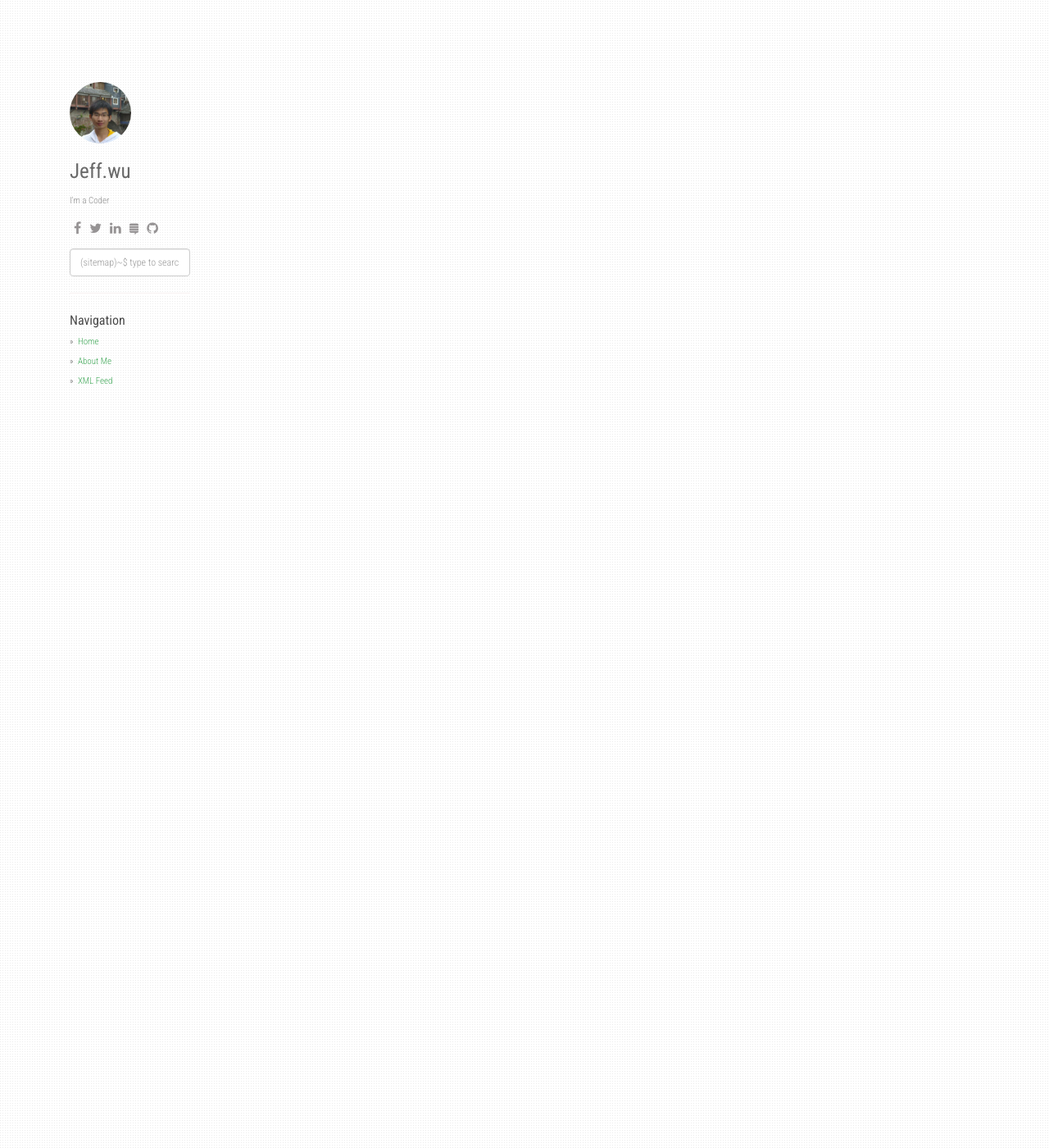
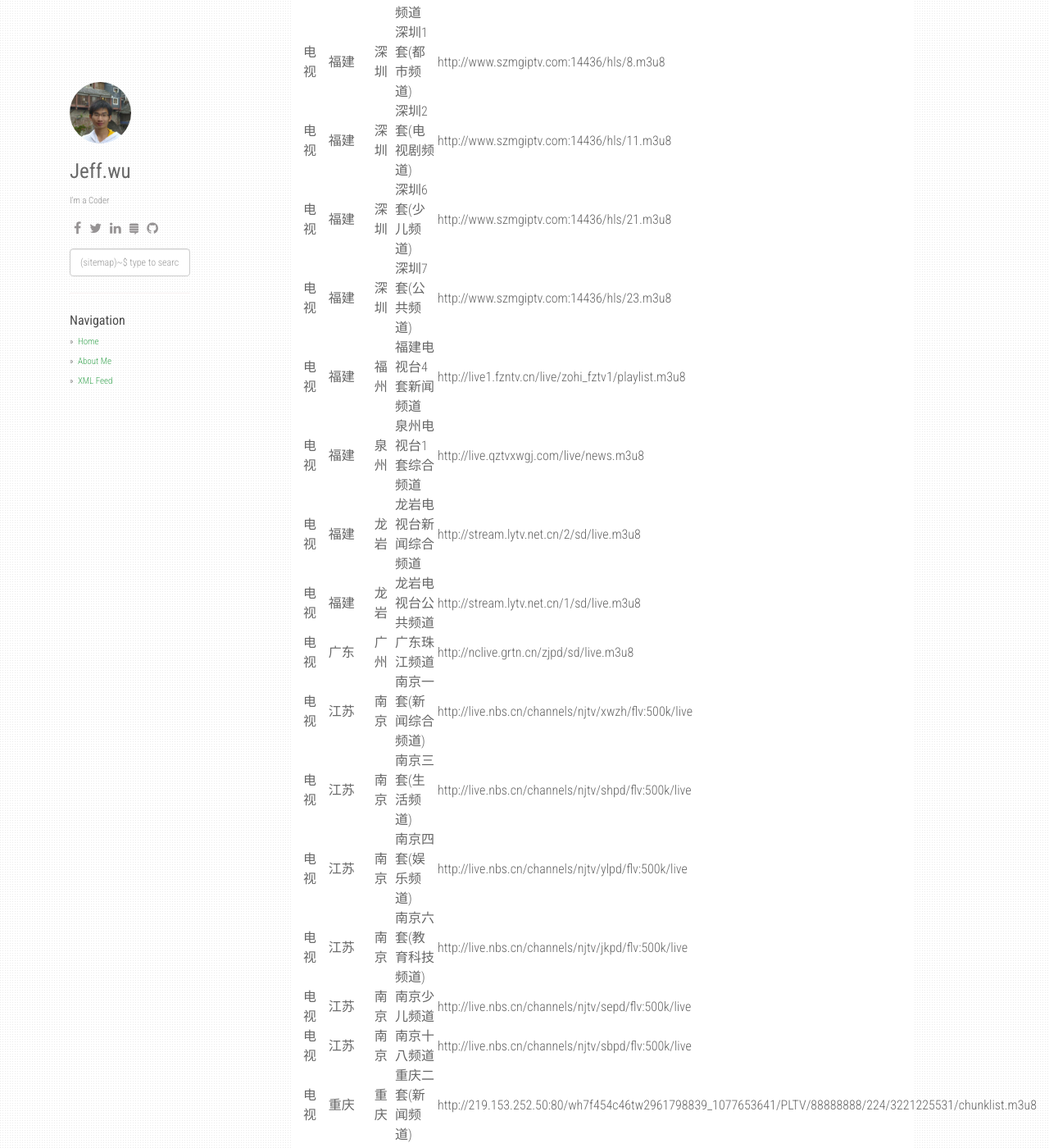
Before and after one commit to X010/x010.github.io, a Jekyll site: the page built from _posts/2019-02-27-tools-live.markdown, in a window 1280 px wide and 1400 px high, scrolled down 464 px. Shown: the whole window at 82% size. Built offline with Jekyll 4.4.1, drawn with Linux system fonts in a browser that asks for light colours; nearby versions of some CDN libraries; comment, search, counter and statistics services are not loaded; some of the changed text lies outside the part shown.

Commit message:
add post

```diff
--- a/_posts/2019-02-27-tools-live.markdown
+++ b/_posts/2019-02-27-tools-live.markdown
@@ -4,6 +4,38 @@ title:  "整理的可用直播流地址"
 date:   2019-02-27 00:18:23 +0700
 categories: [tools]
 ---
-|Media Type|Province|City|Channel|Address|
+|M Type|Province|City|Channel|Address|
 |------|------|------|------|------|
 |电视|安徽|合肥|安徽3套(影视)|rtmp://10454.liveplay.myqcloud.com/live/yspd|
+|电视|安徽|合肥|安徽3套(影视)|rtmp://10454.liveplay.myqcloud.com/live/yspd|
+|电视|安徽|合肥|安徽电视台(经济生活频道)|http://220.178.82.209/channels/preview/2/flv:500k|
+|电视|安徽|合肥|安徽电视台公共新闻频道|rtmp://10454.liveplay.myqcloud.com/live/ahgg|
+|电视|福建|深圳|深圳1套(都市频道)|http://www.szmgiptv.com:14436/hls/8.m3u8|
+|电视|福建|深圳|深圳2套(电视剧频道)|http://www.szmgiptv.com:14436/hls/11.m3u8|
+|电视|福建|深圳|深圳6套(少儿频道)|http://www.szmgiptv.com:14436/hls/21.m3u8|
+|电视|福建|深圳|深圳7套(公共频道)|http://www.szmgiptv.com:14436/hls/23.m3u8|
+|电视|福建|福州|福建电视台4套新闻频道|http://live1.fzntv.cn/live/zohi_fztv1/playlist.m3u8|
+|电视|福建|泉州|泉州电视台1套综合频道|http://live.qztvxwgj.com/live/news.m3u8|
+|电视|福建|龙岩|龙岩电视台新闻综合频道|http://stream.lytv.net.cn/2/sd/live.m3u8|
+|电视|福建|龙岩|龙岩电视台公共频道|http://stream.lytv.net.cn/1/sd/live.m3u8|
+|电视|广东|广州|广东珠江频道|http://nclive.grtn.cn/zjpd/sd/live.m3u8|
+|电视|江苏|南京|南京一套(新闻综合频道)|http://live.nbs.cn/channels/njtv/xwzh/flv:500k/live|
+|电视|江苏|南京|南京三套(生活频道)|http://live.nbs.cn/channels/njtv/shpd/flv:500k/live|
+|电视|江苏|南京|南京四套(娱乐频道)|http://live.nbs.cn/channels/njtv/ylpd/flv:500k/live|
+|电视|江苏|南京|南京六套(教育科技频道)|http://live.nbs.cn/channels/njtv/jkpd/flv:500k/live|
+|电视|江苏|南京|南京少儿频道|http://live.nbs.cn/channels/njtv/sepd/flv:500k/live|
+|电视|江苏|南京|南京十八频道|http://live.nbs.cn/channels/njtv/sbpd/flv:500k/live|
+|电视|重庆 |重庆|重庆二套(新闻频道)|http://219.153.252.50:80/wh7f454c46tw2961798839_1077653641/PLTV/88888888/224/3221225531/chunklist.m3u8|
+|电视|四川 |成都|四川二套(文化旅游频道)|http://scgctvshow.sctv.com/hdlive/sctv2/2.m3u8|
+|电视|湖北 |宜昌|宜昌三峡电视台综合频道|http://yichang.live.cjyun.org/video/s10091-yczh/index.m3u8|
+|电视|湖北 |宜昌|宜昌三峡电视台公共频道|http://yichang.live.cjyun.org/video/s10091-ycgg/index.m3u8|
+|电视|湖北 |宜昌|宜昌三峡电视台旅游生活频道|http://yichang.live.cjyun.org/video/s10091-ycly/index.m3u8|
+|电视|浙江 |杭州|浙江电视台公共新闻频道|http://l.cztvcloud.com/channels/lantian/channel07/360p.m3u8|
+|电视|浙江 |杭州|浙江电视台(教育科技频道)|http://l.cztvcloud.com/channels/lantian/channel04/360p.m3u8|
+|电视|浙江 |杭州|浙江电视台(钱江都市频道)|http://l.cztvcloud.com/channels/lantian/channel02/360p.m3u8|
+|电视|浙江 |杭州|浙江电视台影视娱乐频道|http://l.cztvcloud.com/channels/lantian/channel05/360p.m3u8|
+|电视|浙江 |杭州|浙江电视台(民生休闲频道)|http://l.cztvcloud.com/channels/lantian/channel06/360p.m3u8|
+|电视|辽宁|沈阳|沈阳一套(新闻频道)|http://lms.csytv.com/Live/122/live/livestream.m3u8|
+|电视|辽宁|沈阳|辽宁公共频道|http://lms.csytv.com/Live/124/live/livestream.m3u8|
+|电视|山东 |济南|济南电视台新闻综合|http://ts1.ijntv.cn:80/xwhd/hd/live.m3u8|
+|电视|山东 |济南|济南电视台影视频道|http://ts1.ijntv.cn:80/yshd/hd/live.m3u8|
```
